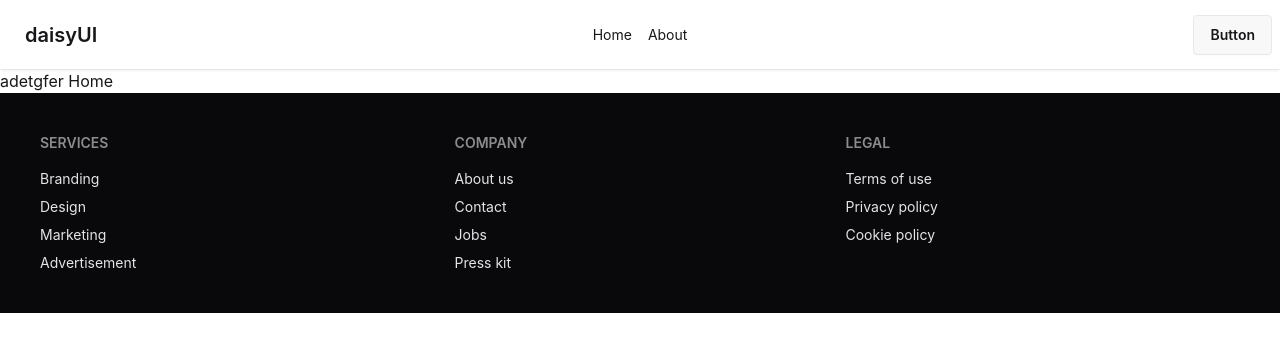
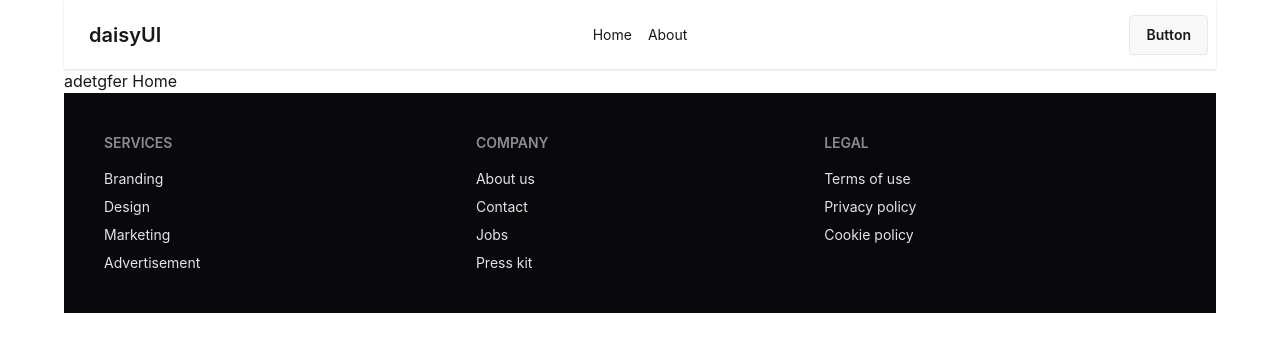
Before and after one commit to omarfarhatul/book_store, a React (Vite) app: page / in a window 1280 px wide. Shown: the top 352 px of the page. Built offline with nearby package versions, Linux system fonts and the light colour scheme.

Commit message:
root control

```diff
--- a/src/pages/Root/Root.jsx
+++ b/src/pages/Root/Root.jsx
@@ -5,7 +5,7 @@ import Footer from '../../components/Footer/Footer';
 
 const Root = () => {
     return (
-        <div>
+        <div className='max-w-6xl mx-auto'>
             <NavBar></NavBar>
             <Outlet></Outlet>
             <Footer></Footer>
```
